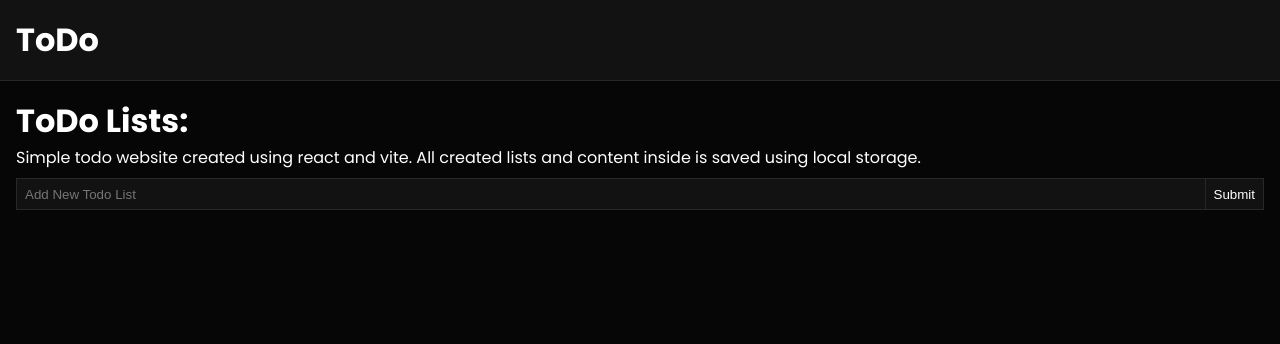
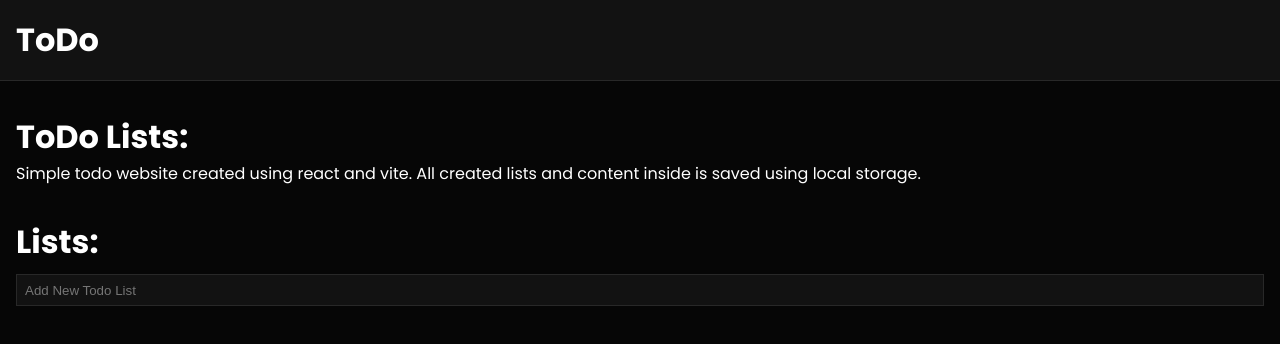
Before and after one commit to AxmBro/todo-react-website, a React (Vite) app: page / in a window 1280 px wide. Shown: the top 344 px of the page. Built offline with nearby package versions, Linux system fonts and the light colour scheme.

Commit message:
feat: another css work, screen scaling with clamp(), general look improvement

```diff
--- a/src/App.css
+++ b/src/App.css
@@ -16,6 +16,14 @@ li {
   color: rgb(255, 255, 255);
 }
 
-main {
+.mainContrainer {
+  box-sizing: border-box;
+  display: flex;
+  justify-content: center;
+  width: 100%;
   padding: 0 1rem;
 }
+
+main {
+  width: clamp(0px, 100rem, 100%);
+}
--- a/src/App.jsx
+++ b/src/App.jsx
@@ -15,9 +15,11 @@ function App() {
     <>
       <ListsContext.Provider value={{ lists, setLists }}>
         <Header />
-        <main>
-          <TodoContainer />
-        </main>
+        <div className="mainContrainer">
+          <main>
+            <TodoContainer />
+          </main>
+        </div>
       </ListsContext.Provider>
     </>
   );
--- a/src/components/Header.jsx
+++ b/src/components/Header.jsx
@@ -4,9 +4,11 @@ import styles from "./Header.module.css";
 function Header() {
   return (
     <>
-    <div className={styles.headerContainer}>
-      <h1>ToDo</h1>
-    </div>
+      <div className={styles.headerContainer}>
+        <div className={styles.header}>
+          <h1>ToDo</h1>
+        </div>
+      </div>
     </>
   );
 }
--- a/src/components/Header.module.css
+++ b/src/components/Header.module.css
@@ -1,4 +1,6 @@
 .headerContainer {
+  display: flex;
+  justify-content: center;
   box-sizing: border-box;
   padding: 1rem;
   width: 100%;
@@ -6,7 +8,11 @@
   border-bottom: 1px solid rgb(40, 40, 40);
 }
 
-.headerContainer h1 {
+h1 {
   padding: 0;
   margin: 0;
 }
+
+.header {
+  width: clamp(0px, 100rem, 100%);
+}
--- a/src/components/Todo.jsx
+++ b/src/components/Todo.jsx
@@ -9,11 +9,12 @@ function TodoContainer() {
   return (
     <>
       <div className={styles.headerContainer}>
-        <h1 className={styles.header}>ToDo Lists:</h1>
+        <h1>ToDo Lists:</h1>
         <p>
           Simple todo website created using react and vite. All created lists
           and content inside is saved using local storage.
         </p>
+        <h1 style={{paddingTop: "2rem"}}>Lists:</h1>
         <AddTodo />
         <div className={styles.todoGridContainer}>
           {lists.map((list, index) => {
@@ -83,7 +84,9 @@ function TodoItem({ localStoragePrefix, title, listId, index }) {
           }. ${title}, ID: ${listId}`}</h2>
           <div className={styles.titleButtonsContainer}>
             <TodoMoveOptions currentIndex={index} />
-            <button onClick={handleRemoveList}>X</button>
+            <button onClick={handleRemoveList} className={styles.XButton}>
+              X
+            </button>
           </div>
         </div>
         <div className={styles.todoAddNewTaskContainer}>
@@ -99,6 +102,7 @@ function TodoItem({ localStoragePrefix, title, listId, index }) {
               onChange={handleChangeInput}
             />
           </div>
+          {input && (
             <button
               onClick={handleAddTask}
               className={buttonStyles.buttonSubmit}
@@ -106,6 +110,7 @@ function TodoItem({ localStoragePrefix, title, listId, index }) {
             >
               Add
             </button>
+          )}
         </div>
         {tasks && (
           <ul className={styles.ul}>
@@ -157,7 +162,9 @@ function TodoTaskItem({ task, tasks, setTasks, index }) {
           {`${task.task}`}{" "}
         </p>
       </div>
-      <button onClick={handleRemoveTask}>X</button>
+      <button onClick={handleRemoveTask} className={styles.XButton}>
+        X
+      </button>
     </div>
   );
 }
@@ -196,6 +203,7 @@ function AddTodo() {
             value={input}
             onChange={handleInputChange}
           />
+          {input && (
             <button
               type="submit"
               className={buttonStyles.buttonSubmit}
@@ -203,6 +211,7 @@ function AddTodo() {
             >
               Submit
             </button>
+          )}
         </form>
       </div>
     </>
@@ -232,18 +241,16 @@ const TodoMoveOptions = ({ currentIndex }) => {
 
   return (
     <div className={styles.moveOptionsContainer}>
-      <p
-        onClick={moveBack}
-        style={{ display: currentIndex <= 0 ? "none" : "" }}
-      >
+      {!(currentIndex <= 0) && (
+        <p onClick={moveBack} className={styles.moveOptionsArrows}>
           {"<-"}
         </p>
-      <p
-        onClick={moveNext}
-        style={{ display: currentIndex >= lists.length - 1 ? "none" : "" }}
-      >
+      )}
+      {!(currentIndex >= lists.length - 1) && (
+        <p onClick={moveNext} className={styles.moveOptionsArrows}>
           {"->"}
         </p>
+      )}
     </div>
   );
 };
--- a/src/components/Todo.module.css
+++ b/src/components/Todo.module.css
@@ -3,12 +3,11 @@
   border: 1px solid rgb(40, 40, 40);
 }
 
-.header {
+h1 {
   margin: 0;
 }
 
 .todoGridContainer {
-  /* grid-template-columns: repeat(3, minmax(300px, 1fr)); */
   grid-template-columns: repeat(auto-fit, minmax(400px, 1fr));
   grid-gap: 2rem;
   display: grid;
@@ -17,7 +16,7 @@
 }
 
 .headerContainer {
-  padding: 1rem 0;
+  padding-top: 2rem;
 }
 
 .todoAddNewTaskContainer {
@@ -47,22 +46,16 @@
 .taskItemContainer {
   display: flex;
   justify-content: space-between;
-  border-bottom: 1px solid rgb(40, 40, 40);
+  /* border-bottom: 1px solid rgb(40, 40, 40); */
 }
 
 .taskItemContainer button {
   width: 2rem;
   background-color: transparent;
-  color: white;
   margin: 0.5rem 0;
   border: 0;
   align-self: flex-start;
   flex-shrink: 0;
-}
-
-.taskItemContainer button:hover {
-  cursor: pointer;
-  color: red;
 }
 
 .taskItemContainer .container {
@@ -88,15 +81,10 @@
   height: 1rem;
   width: 2rem;
   background-color: transparent;
-  color: white;
   margin: 0.5rem 0;
   border: 0;
   align-self: flex-start;
   flex-shrink: 0;
-}
-
-.titleContainer button:hover {
-  cursor: pointer;
   color: red;
 }
 
@@ -141,6 +129,23 @@ p {
   color: red;
 }
 
+.XButton {
+  color: rgb(80, 80, 80);
+}
+
+.XButton:hover {
+  cursor: pointer;
+  color: red;
+}
+
+.moveOptionsArrows {
+  color: rgb(80, 80, 80);
+}
+
+.moveOptionsArrows:hover {
+  color: rgb(255, 255, 255);
+}
+
 @media (min-width: 1300px) {
   .todoGridContainer {
     grid-template-columns: repeat(3, minmax(300px, 1fr));
```
Lines whose indentation alone changed are shown as unchanged.
